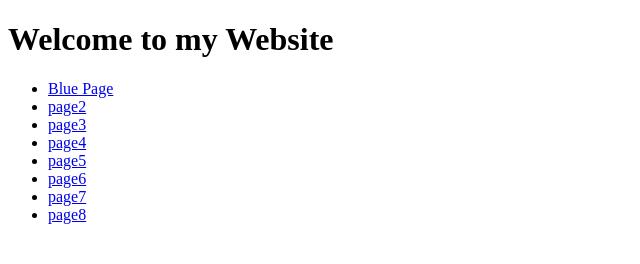
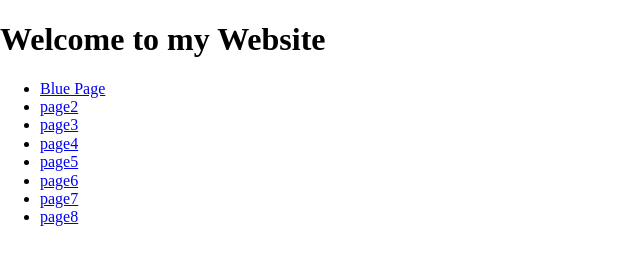
Before and after one commit to Ryguard9521/Ryguad9521.github.io, a plain HTML site: page index.html in a window 1280 px wide. Shown: the whole page, without its empty margins (0-640 px from the left). Drawn offline with nearby package versions, Linux system fonts and the light colour scheme.

Commit message:
Update index.html

```diff
--- a/index.html
+++ b/index.html
@@ -1,4 +1,5 @@
 <!DOCTYPE html>
+<link type="text/css" rel="stylesheet" href="normalize.css" />
 <html>
   <body>
     <title>My Space</title>
```
